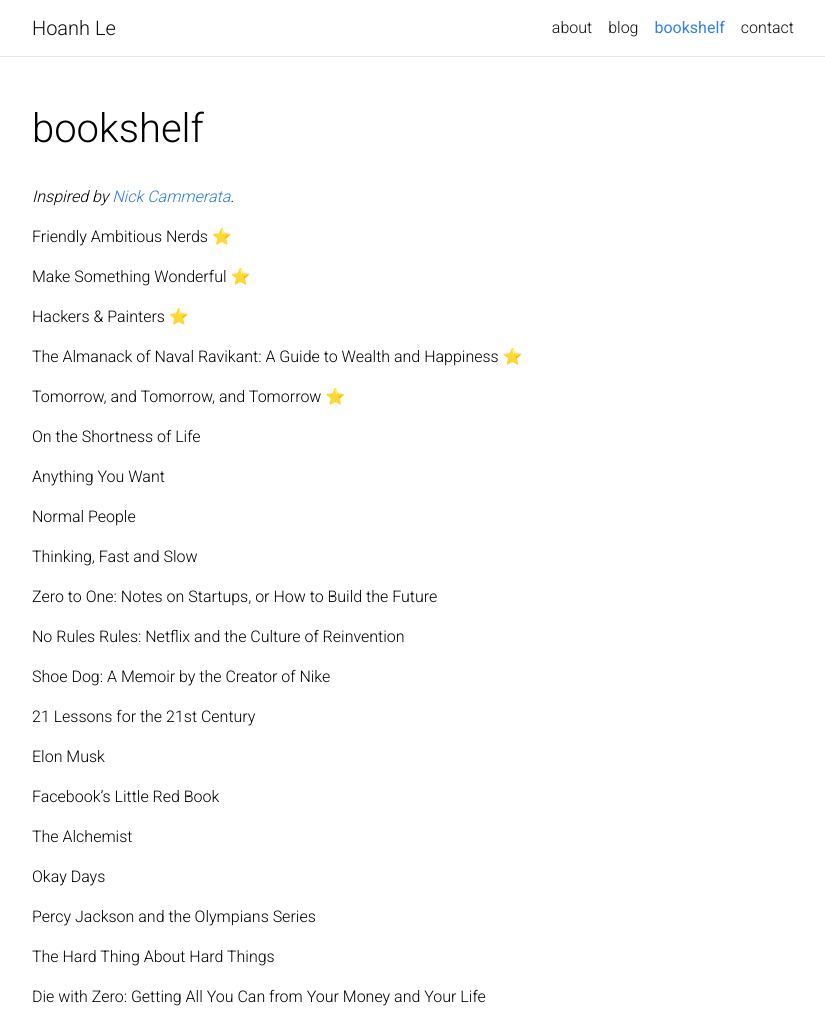
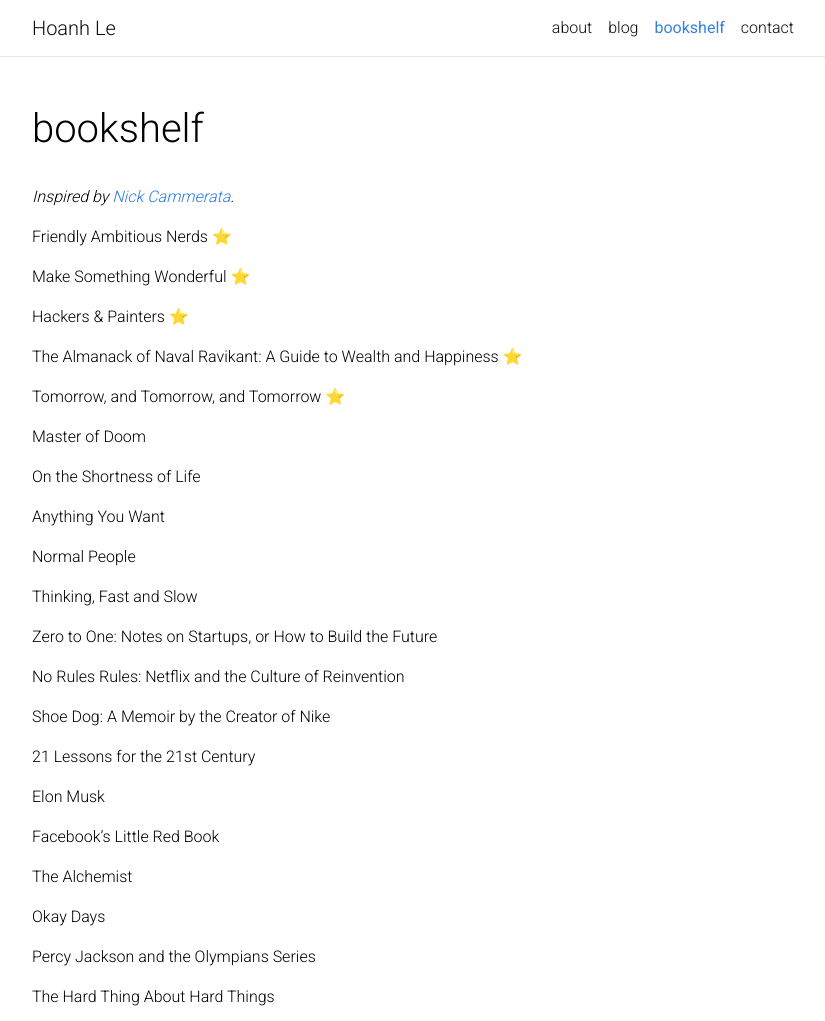
Before and after one commit to hoanhle/hoanhle.github.io, a Jekyll site: the page built from _pages/bookshelf.md, in a window 1280 px wide and 1235 px high, cut to the strip 0-1021 px from the top of the window. Shown: the whole strip, without its empty margins (223-1048 px from the left). Built offline with Jekyll 4.4.1, drawn with Linux system fonts in a browser that asks for light colours; comment, search, counter and statistics services are not loaded; a style sheet for code colours, icons or effects is not loaded.

Commit message:
add master of doom book

```diff
--- a/_pages/bookshelf.md
+++ b/_pages/bookshelf.md
@@ -19,6 +19,8 @@
 The Almanack of Naval Ravikant: A Guide to Wealth and Happiness ⭐
 
 Tomorrow, and Tomorrow, and Tomorrow ⭐
+
+Master of Doom
 
 On the Shortness of Life
 
```
